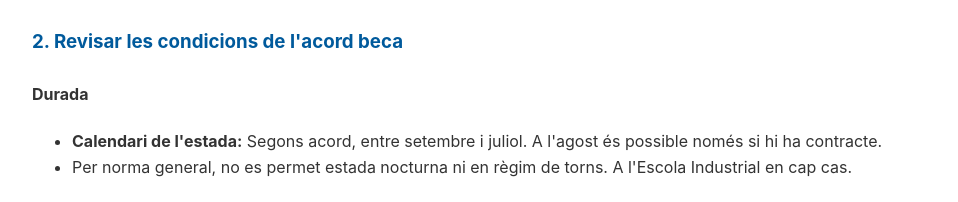
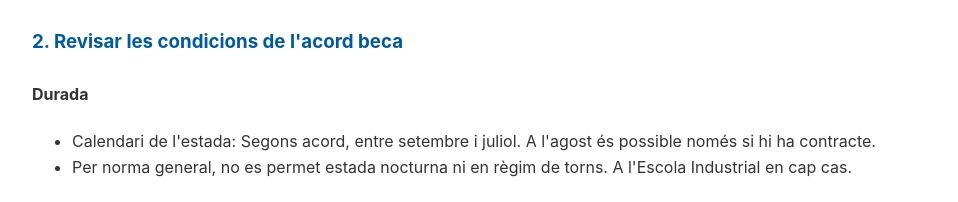
Before and after one commit to EscolaEmpresa/InfoEmpresas, a plain HTML site: page guia_beca.html in a window 1280 px wide. Shown: the part 1703-1905 px from the top of the page, without its empty margins (158-1116 px from the left). Drawn offline with Linux system fonts and the light colour scheme.

Commit message:
Update guia_beca.html

```diff
--- a/guia_beca.html
+++ b/guia_beca.html
@@ -122,7 +122,7 @@
             <h3>2. Revisar les condicions de l'acord beca</h3>
             <h4>Durada</h4>
             <ul>
-                <li><strong>Calendari de l'estada:</strong> Segons acord, entre setembre i juliol. A l'agost és possible només si hi ha contracte.</li>
+                <li>Calendari de l'estada: Segons acord, entre setembre i juliol. A l'agost és possible només si hi ha contracte.</li>
                 <li>Per norma general, no es permet estada nocturna ni en règim de torns. A l'Escola Industrial en cap cas.</li>
             </ul>
             <h4>Jornada Ordinària</h4>
```
